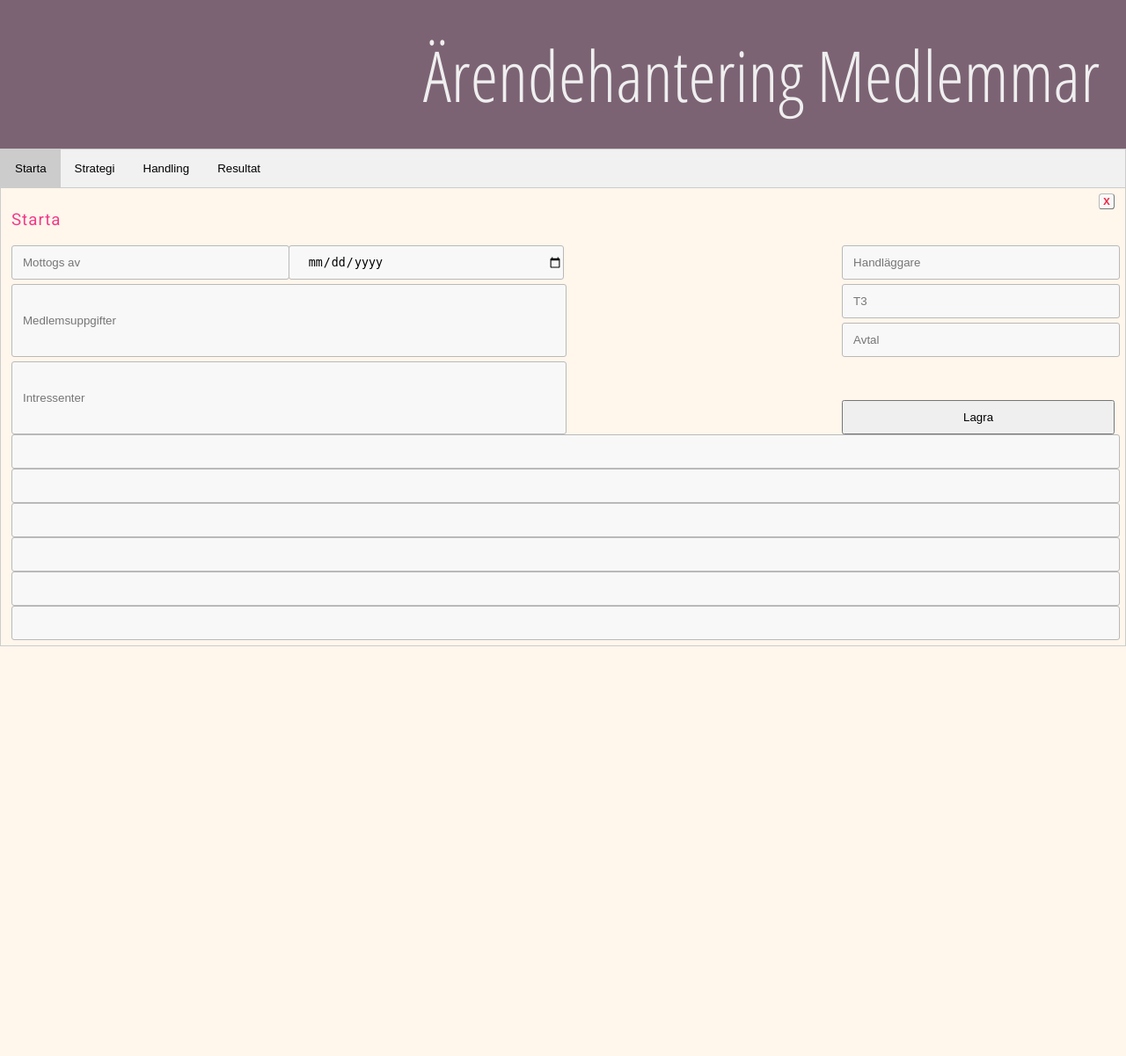
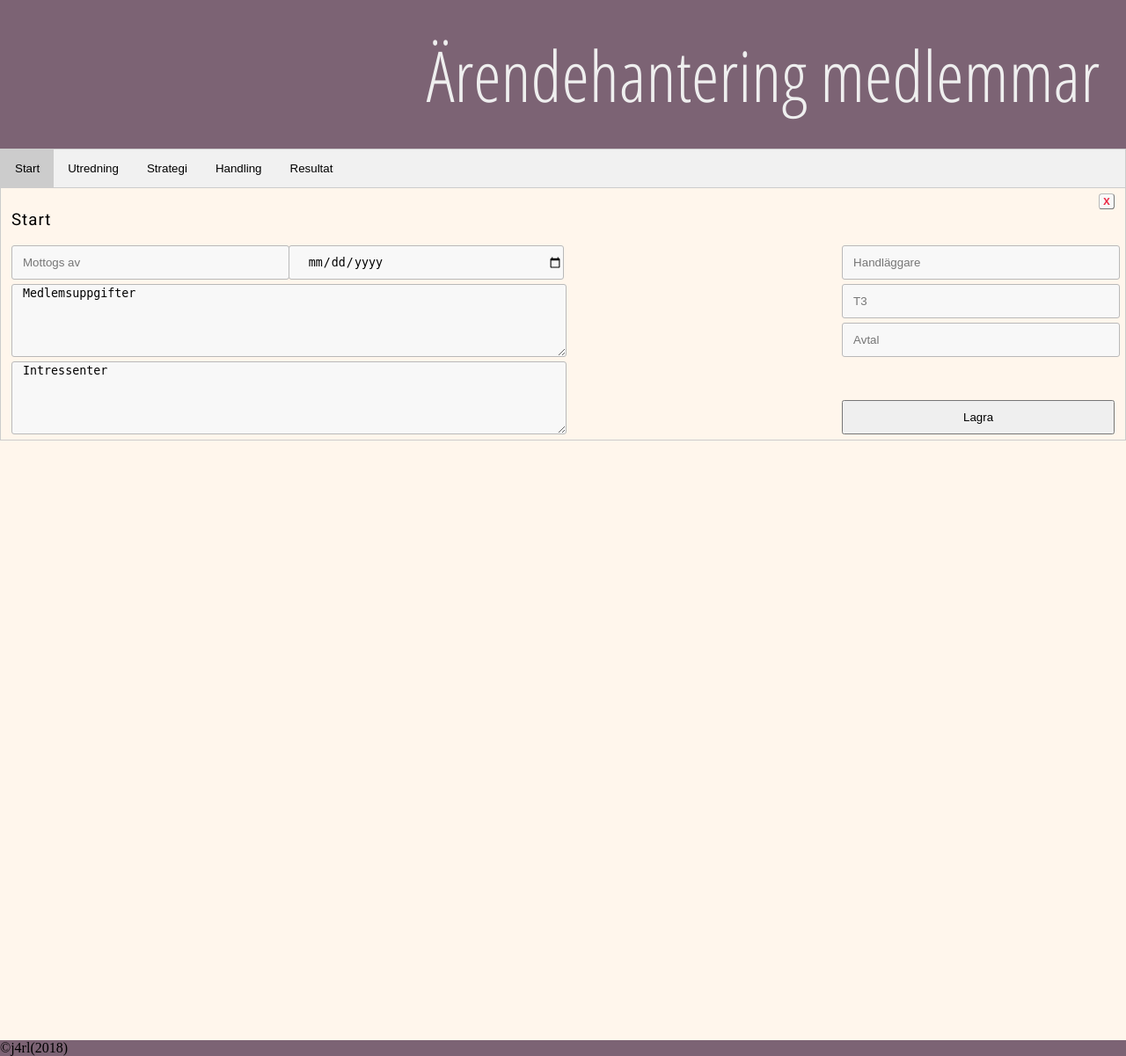
Before and after one commit to j4rl/ahmed, a PHP site: page / in a window 1280 px wide. Shown: the whole page at 88% size. Before the commit the page ends 735 px from the top, so only its background shows below. Run offline with PHP 8.4, Linux system fonts and the light colour scheme.

Commit message:
Total update 20181029

```diff
--- a/func.php
+++ b/func.php
@@ -2,37 +2,13 @@
 //--------------------------------------------------Function file, makes stuff happen
     //Set language
     require_once "settings.php";
-    require_once "//lang//"+$strLang+".php";
+    require_once "./lang/".$strLang.".php";
     //Set CSS-files
-    $strCSS-color=$colors;
-    $strCSS-style="main.css";
-    $strCSS-fonts="";
+    //$strCSS-color=$colors;
+    //$strCSS-style="main.css";
+    //$strCSS-fonts="";
 
 
 //--------------------------------------------------------------classes and functions
-    class Database
-    {
-        /**
-         * Database constructor.
-         * @param $host
-         * @param $user
-         * @param $pass
-         * @param $dbs
-         */
-        public function __construct($host, $user, $pass, $dbs)
-        {
-                $this->mysqli = mysqli_connect($host, $user, $pass, $dbs);
-        }
 
-        /**
-         * @param $query
-         * @return bool|mysqli_result
-         */
-
-        public function($query)
-        {
-            return $this->mysqli->query($query);
-        }
-
-    }
 ?>
--- a/index.php
+++ b/index.php
@@ -1,43 +1,49 @@
 <!DOCTYPE html>
+<?php require_once("func.php"); ?>
 <html lang="en">
 <head>
     <meta charset="UTF-8">
-    <title>AHMed</title>
+    <title><?=$strTitle;?></title>
     <link href="https://fonts.googleapis.com/css?family=Open+Sans+Condensed:300" rel="stylesheet">
     <link href="https://fonts.googleapis.com/css?family=Roboto" rel="stylesheet">
+    <link rel="stylesheet" type="text/css" href="color.css">
     <link rel="stylesheet" type="text/css" href="main.css">
     <script src="util.js"></script>
-
-    <?php //require_once("util.php"); ?>
 </head>
 <body>
     <div class="main">
     <div class="logo">
-    Ärendehantering Medlemmar
+    <?=$strTitle;?>
     </div>
     <div class="content">
       <!-- Tab links -->
 <div class="tab">
-  <button class="tablinks" onclick="openCity(event, 'Starta')" id="defaultOpen">Starta</button>
-  <button class="tablinks" onclick="openCity(event, 'Strategi')">Strategi</button>
-  <button class="tablinks" onclick="openCity(event, 'Handling')">Handling</button>
-  <button class="tablinks" onclick="openCity(event, 'Resultat')">Resultat</button>
+  <button class="tablinks" onclick="openTab(event, 'one')" id="defaultOpen"><?=$strStart;?></button>
+  <button class="tablinks" onclick="openTab(event, 'two')"><?=$strInvestigation;?></button>
+  <button class="tablinks" onclick="openTab(event, 'three')"><?=$strStrategy;?></button>
+  <button class="tablinks" onclick="openTab(event, 'four')"><?=$strAction;?></button>
+  <button class="tablinks" onclick="openTab(event, 'five')"><?=$strResult;?></button>
 </div>
 
 <!-- Tab content -->
-<div id="Starta" class="tabcontent">
+<div id="one" class="tabcontent">
   <span class="closeX" onclick="this.parentElement.style.display='none'">X</span>
-  <h3>Starta</h3>
+  <h3><?=$strStart;?></h3>
     <form action="action.php?frm=start" name="frmStart" id="frmStart">
       <input class="frmTextInput" name="case_responder" id="case_responder" type="text" placeholder="Mottogs av">
       <input class="frmTextInput" name="case_happened" id="case_happened" type="date">
       <input class="frmTextInput" name="local_department" id="local_department" type="text" placeholder="T3">
       <input class="frmTextInput" name="case_manager" id="case_manager" type="text" placeholder="Handläggare">
-<input class="frmTextInput" name="case_client" id="case_client" type="textarea" placeholder="Medlemsuppgifter">
-<input class="frmTextInput" name="case_poi" id="case_poi" type="textarea" placeholder="Intressenter">
+      <textarea class="frmTextInput" name="case_client" id="case_client" rows=3>Medlemsuppgifter</textarea>
+      <textarea class="frmTextInput" name="case_poi" id="case_poi" rows=3>Intressenter</textarea>
       <input class="frmTextInput" name="current_contract" id="current_contract" type="text" placeholder="Avtal">
       <input class="frmSubmitBtn" type="submit" id="frmStartBtn" value="Lagra">
     </form>
+</div>
+
+<div id="two" class="tabcontent">
+  <span class="closeX" onclick="this.parentElement.style.display='none'">X</span>
+  <h3><?=$strInvestigation;?></h3>
     <form action="action.php?frm=utr" name="frmUtr" id="frmUtr">
       <input type="text" class="frmTextInput" id="">
       <input type="text" class="frmTextInput">
@@ -48,21 +54,21 @@
     </form>
 </div>
 
-<div id="Strategi" class="tabcontent">
+<div id="three" class="tabcontent">
   <span class="closeX" onclick="this.parentElement.style.display='none'">X</span>
-  <h3>Strategi</h3>
+  <h3><?=$strStrategy;?></h3>
   <p>Paris is the capital of France.</p>
 </div>
 
-<div id="Handling" class="tabcontent">
+<div id="four" class="tabcontent">
   <span class="closeX" onclick="this.parentElement.style.display='none'">X</span>
-  <h3>Handling</h3>
+  <h3><?=$strAction;?></h3>
   <p>Tokyo is the capital of Japan.</p>
 </div>
 
-<div id="Resultat" class="tabcontent">
+<div id="five" class="tabcontent">
   <span class="closeX" onclick="this.parentElement.style.display='none'">X</span>
-  <h3>Resultat</h3>
+  <h3><?=$strResult;?></h3>
   <p>Tokyo is the capital of Japan.</p>
 </div>
     </div>
@@ -71,6 +77,6 @@
 document.getElementById("defaultOpen").click();
 </script>
 </div>
-<footer class="shoestyle"></footer>
+<footer class="shoestyle">&copy;j4rl(2018)</footer>
 </body>
 </html>
--- a/lang/sv.php
+++ b/lang/sv.php
@@ -1,8 +1,71 @@
 <?php
   $strTitle="Ärendehantering medlemmar";
   $strStart="Start";
-  $strInvestigation:"Utredning";
+  $strInvestigation="Utredning";
   $strStrategy="Strategi";
   $strAction="Handling";
   $strResult="Resultat";
+
+
+
+
+
+
+
+  //  all fields in order as in the database
+  //------------Status
+  //----Lower than 10 is reserved
+  //----Higher than 100 is considered an error
+  $stat10="Aktiv";
+  $stat20="Pausad";
+  $stat30="Ingen åtgärd";
+  $stat40="Nedlagd";
+  $stat50="Klar";
+  $stat60="Arkiverad";
+  $stat100="Akut";
+  //------------Anmälan
+  $case_responder="Mottags av";
+  $case_happened="När hände det?";
+  $local_department="Lokalavdelning";
+  $case_manager="Handläggare";
+  $case_client="Medlemsuppgifter";
+  $case_poi="Intressenter";
+  $current_contract="Gällande avtal";
+  //-------------Utredning
+  $client_what_happened="Medlemmens syn av vad som hände";
+  $background="Bakgrund";
+  $current_situation="Nuvarande situation";
+  $contractors_comment="Arbetsgivarens kommentar";
+  $union_comment="Fackets kommentar";
+  $other_comment="Övriga kommentarer";
+  $student_perspective="Elevperspektiv";
+  $local_agreements="Lokala överenskommelser";
+  $timeframe="Tidsfrister";
+  $policys="Lokala avtal/Policys";
+  $practice="Praxis";
+  $mediator_contacted_at="Kontakt med ombudsman";
+  $are_there_regulations_in_laws_or_contracts="Finns det regleringar i lagar och avtal?";
+  //-------------Strategi
+  $what_do_client_want="Vad vill den/de berörda?";
+  $union_practice="Fackets policy";
+  $what_do_contractor_want="Arbetsgivarens vilja/mål";
+  $who_can_decide="Vem har delegation?";
+  $considerations="Reflektion/överväganden/vägval";
+  //--------------Handling
+  $what_do_we_do_now="Vad gör vi nu?";
+  $who_does_what_and_when="Vem gör vad och när?";
+  $who_do_we_contact="Vilka kontakter ska vi ta?";
+  $negotiation_request="Förhandlingsframställan";
+  $arguments="Argument";
+  $recruitment_steps="Rekryteringsåtgärder";
+  //---------------Resultat
+  $own_reflection="Egen reflektion";
+  $feedback_to_client="Återkoppling till medlemmen/medlemmarna";
+  $result="Utfall";
+  $analyses="Analys";
+  $recruitment_communication="Kommunikation i rekryterande syfte";
+  $feedback_to_mediator="Återkoppling till ombudsman";
+  $case_knowledge="Lärdomar i ärendet";
+
+
 ?>
--- a/main.css
+++ b/main.css
@@ -1,26 +1,36 @@
-:root {
+@import 'color.css';
+
+/*:root {
     --main-bg-color: rgb(255, 246, 236);
     --logo-bg-color: #7C6374;
     --logo-front-color: #EFEFEF;
     --accent-color-cerise: rgb(241, 60, 137);
     --accent-color-plum: rgb(181, 60, 142);
-    --accent-color-red: rgb(235, 41, 69);
-    /*button stuff*/
-    --btn-size: 16px;
+    --accent-color-red: rgb(235, 41, 69);*/
+
+
+/*button stuff*/
+
+
+/*--btn-size: 16px;
     --btn-border: 1px;
     --btn-border-highlight: rgb(185, 185, 185);
     --btn-border-lowlight: rgb(119, 119, 119);
     --btn-color-back: rgb(248, 248, 248);
-    --btn-color-front: var(--accent-color-red);
-    /*form stuff*/
-    --frm-text-input-width: 100%;
+    --btn-color-front: var(--accent-color-red);*/
+
+
+/*form stuff*/
+
+
+/*--frm-text-input-width: 100%;
     --frm-text-input-height: 35px;
     --frm-border: 1px;
     --frm-border-color: var(--btn-border-highlight);
     --frm-color-back: var(--btn-color-back);
     --frm-color-front: rgb(0, 0, 0);
     --frm-border-radius: 3px;
-}
+}*/
 
 body {
     background: var(--main-bg-color);
--- a/util.js
+++ b/util.js
@@ -1,4 +1,4 @@
-function openCity(evt, cityName) {
+function openTab(evt, tabName) {
     // Declare all variables
     var i, tabcontent, tablinks;
 
@@ -15,6 +15,6 @@ function openCity(evt, cityName) {
     }
 
     // Show the current tab, and add an "active" class to the button that opened the tab
-    document.getElementById(cityName).style.display = "block";
+    document.getElementById(tabName).style.display = "block";
     evt.currentTarget.className += " active";
 }
```
Also changed, not shown: ahmed.sql (+10 -11 lines), README.md, color.css (line endings or trailing spaces), settings.php (line endings or trailing spaces), 1 other file. Lines whose indentation alone changed are shown as unchanged.
